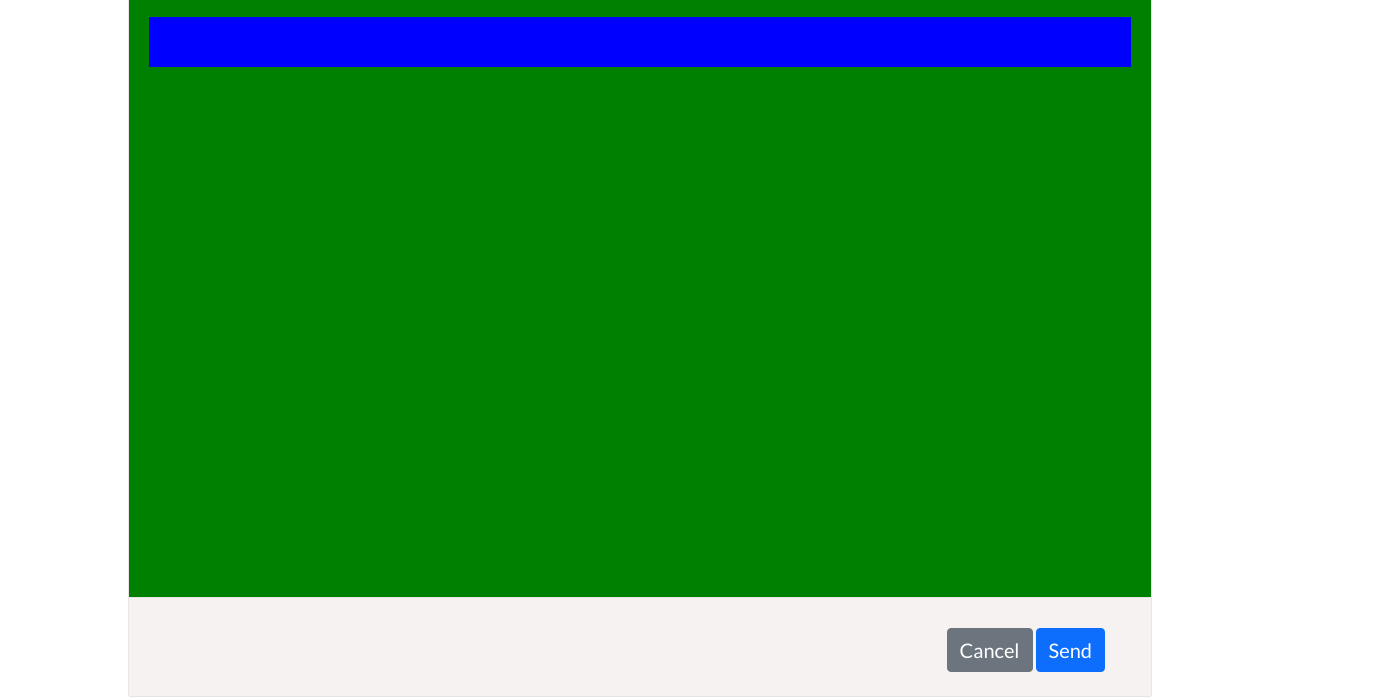
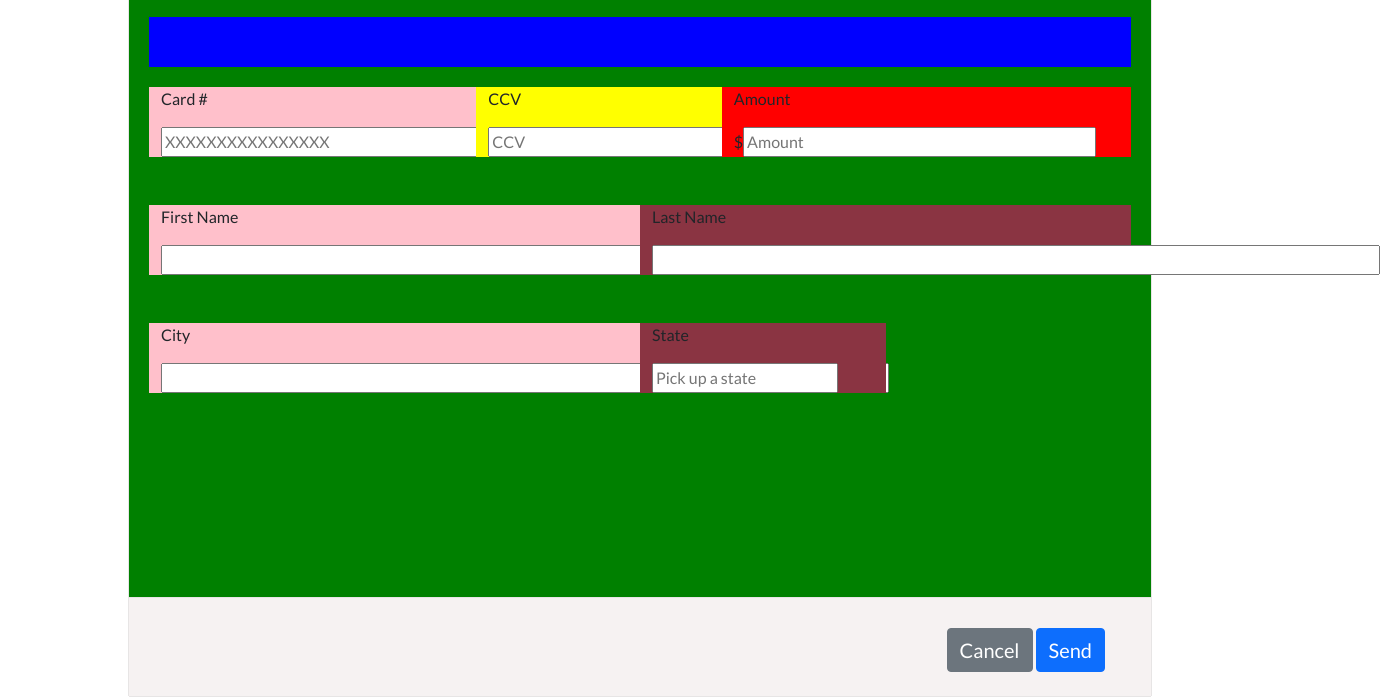
Before and after one commit to kmendezh/exercise-html5-form, a plain HTML site: page index.html in a window 1280 px wide. Shown: the part 144-841 px from the top of the page, 1380 px wide, since content can reach past the window. Drawn offline with nearby package versions, Linux system fonts and the light colour scheme.

Commit message:
Actualizacion 3/2/2021

```diff
--- a/index.html
+++ b/index.html
@@ -1,41 +1,112 @@
 <!doctype html>
 <html lang="en">
+
 <head>
     <!-- Required meta tags -->
     <meta charset="utf-8">
     <meta name="viewport" content="width=device-width, initial-scale=1">
 
     <!-- Bootstrap CSS -->
-    <link href="https://cdn.jsdelivr.net/npm/bootstrap@5.0.0-beta1/dist/css/bootstrap.min.css" rel="stylesheet" integrity="sha384-giJF6kkoqNQ00vy+HMDP7azOuL0xtbfIcaT9wjKHr8RbDVddVHyTfAAsrekwKmP1" crossorigin="anonymous">
+    <link href="https://cdn.jsdelivr.net/npm/bootstrap@5.0.0-beta1/dist/css/bootstrap.min.css" rel="stylesheet"
+        integrity="sha384-giJF6kkoqNQ00vy+HMDP7azOuL0xtbfIcaT9wjKHr8RbDVddVHyTfAAsrekwKmP1" crossorigin="anonymous">
     <link rel="stylesheet" href="style.css">
     <link href='https://fonts.googleapis.com/css?family=Lato' rel='stylesheet'>
     <title>HTML5-Form</title>
 </head>
+
 <body></body>
 
 <!-- Option 1: Bootstrap Bundle with Popper -->
-    <script src="https://cdn.jsdelivr.net/npm/bootstrap@5.0.0-beta1/dist/js/bootstrap.bundle.min.js" integrity="sha384-ygbV9kiqUc6oa4msXn9868pTtWMgiQaeYH7/t7LECLbyPA2x65Kgf80OJFdroafW" crossorigin="anonymous"></script>
+<script src="https://cdn.jsdelivr.net/npm/bootstrap@5.0.0-beta1/dist/js/bootstrap.bundle.min.js"
+    integrity="sha384-ygbV9kiqUc6oa4msXn9868pTtWMgiQaeYH7/t7LECLbyPA2x65Kgf80OJFdroafW"
+    crossorigin="anonymous"></script>
 
 <!-- Form box -->
-    <div class = "container-fluid" id = "box">
+<div class="container-fluid" id="box">
 
     <!-- Form header -->
-        <div class = "container-fluid" id = "form_header">
-            <h1> <strong> Payment Form Example </strong>  </h1>
+    <div class="container-fluid" id="form_header">
+        <h1> <strong> Payment Form Example </strong> </h1>
     </div>
 
     <!-- Form body -->
-        <div class = "container-fluid" id = "form_body">
+    <div class="container-fluid" id="form_body">
 
         <!-- Error message -->
-            <div class="container-fluid" id = "error_msg">
+        <div class="container-fluid" id="error_msg">
 
+        </div>
+
+        <!-- Card information -->
+        <div class="mb-5 container-fluid">
+            <div class="row">
+                <!-- Card number -->
+                <div class="col-4" style="background-color: pink;">
+                    <p>Card # </p>
+                    <input type="text" name="card_number" placeholder="XXXXXXXXXXXXXXXX" size="50">
+                </div>
+                <!-- CCV -->
+                <div class="col-3" style="background-color: yellow;">
+                    <p>CCV </p>
+                    <input type="text" name="ccv" placeholder="CCV" size="30">
+                </div>
+                <!-- Amount -->
+                <div class="col-5" style="background-color:red;">
+                    <p>Amount </p>
+                    $<input type="text" name="amount" placeholder="Amount" size="40">
+                </div>
+
+            </div>
+        </div>
+
+        <!-- Name and Last name-->
+        <div class="mb-5 container-fluid">
+            <div class="row">
+                <!-- Name -->
+                <div class="col-6" style="background-color: pink;">
+                    <p>First Name </p>
+                    <input type="name" name="name" size="85">
+                </div>
+                <!-- Last Name -->
+                <div class="col-6" style="background-color: rgb(138, 52, 66);">
+                    <p>Last Name </p>
+                    <input type="name" name="last_name" size="85">
+                </div>
+
+            </div>
+        </div>
+
+        <!-- City, State and ZIP Code -->
+        <div class="mb-5 container-fluid">
+            <div class="row">
+                <!-- Name -->
+                <div class="col-6" style="background-color: pink;">
+                    <p>City </p>
+                    <input type="name" name="name" size="85">
+                </div>
+                <!-- City -->
+                <div class="col-3" style="background-color: rgb(138, 52, 66);">
+                    <p>State </p>
+                    <input list="cities" name="cities" placeholder="Pick up a state">
+                    <datalist id="cities">
+                        <option value="San Jose">
+                        <option value="Alajuela">
+                        <option value="Cartago">
+                        <option value="Heredia">
+                        <option value="Puntarenas">
+                        <option value="Guanacaste">
+                        <option value="Limon">
+                    </datalist>
+                </div>
+                <!-- ZIP Code -->
+
+            </div>
         </div>
 
     </div>
 
     <!-- Form footer -->
-        <div class = "container-fluid" id = "form_footer">
+    <div class="container-fluid" id="form_footer">
         <button type="button" class="btn btn-secondary">Cancel</button>
         <button type="button" class="btn btn-primary">Send</button>
     </div>
@@ -43,4 +114,5 @@
 </div>
 
 </body>
+
 </html>
--- a/style.css
+++ b/style.css
@@ -53,4 +53,5 @@ body
 {
     background-color: blue;
     height: 50px;
+    margin-bottom: 20px;
 }
```
Lines whose indentation alone changed are shown as unchanged.
